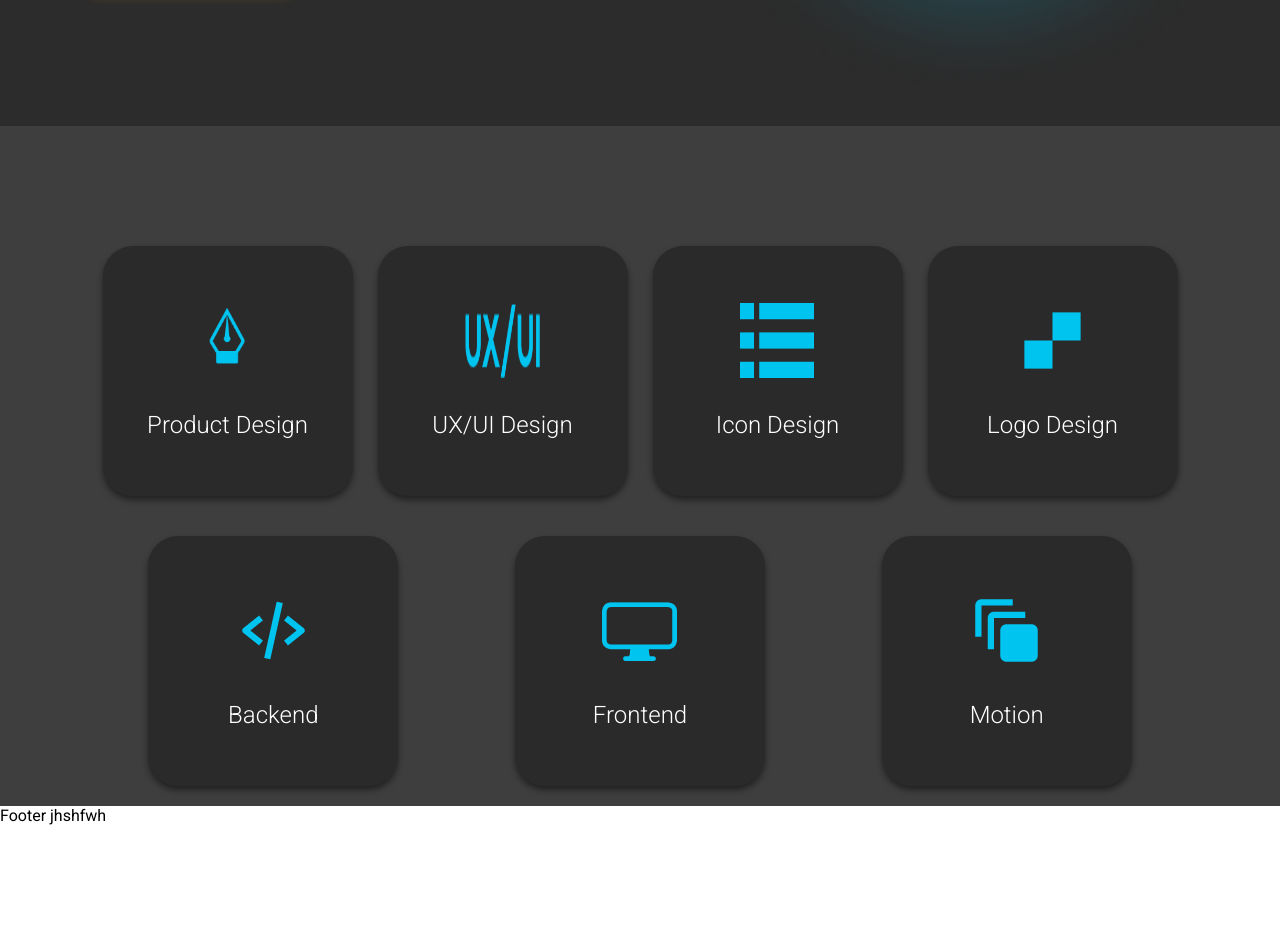
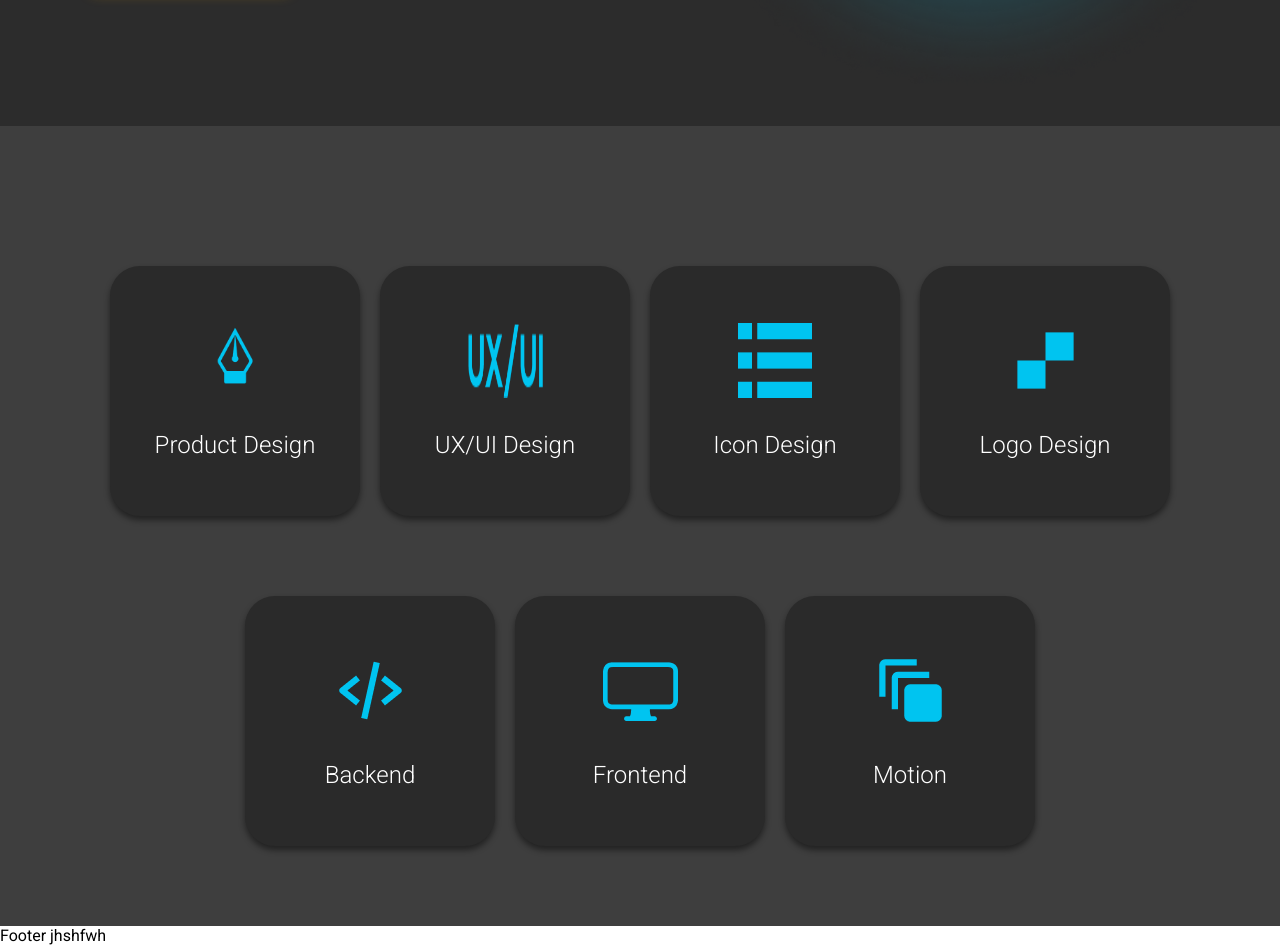
Before and after one commit to habibullo071/lending_1, a React (Create React App) app: page / in a window 1280 px wide. Shown: the part 640-1585 px from the top of the page. Before the commit the page ends 1465 px from the top, so only its background shows below. Built offline with nearby package versions, Linux system fonts and the light colour scheme.

Commit message:
ready abdulloh

```diff
--- a/src/components/Body/Body.jsx
+++ b/src/components/Body/Body.jsx
@@ -17,6 +17,7 @@ function Body() {
                 <div className="icons">
                   <img src={icon1} alt="i-1" />
                   <p>Product Design</p>
+                  <b>Lorem ipsum dolor sit amet consectetur adipisicing elit. Excepturi, obcaecati!</b>
                 </div>
                 <div className="icons">
                   <img src={icon2} alt="i-2" />
--- a/src/components/Body/Body.scss
+++ b/src/components/Body/Body.scss
@@ -6,15 +6,16 @@
 
 .body{
     background-color: #3e3e3e;
-    padding: 20px;
+    padding: 40px;
     &__top{
         margin-top: 60px;
         display: flex;
         align-items: center;
-        justify-content: space-around;
+        justify-content: center;
         flex-wrap: wrap;
         div{
-            width: 250px;
+            max-width: 250px;
+            width: 100%;
             height: 250px;
             display: flex;
             align-items: center;
@@ -23,7 +24,23 @@
             background-color: #2A2A2A;
             box-shadow: 0px 4px 6px 0px rgba(0, 0, 0, 0.47);
             border-radius: 30px;
-            margin-top: 40px;
+            cursor: pointer;
+            transition: 0.5s ease all;
+            margin: 40px 10px;
+            &:hover{
+                transform: translateY(-20px);
+                box-shadow: 0px 10px 9px 2px rgb(0,158,213);
+                // img{
+                //     display: none;
+                // }
+                // p{
+                //     display: none;
+                // }
+                // b{
+                //     display: block;
+                //     transform: rotateY(180deg);
+                // }
+            }
             img{
                 width: 75px;
                 height: 75px;
@@ -34,6 +51,14 @@
                 font-weight: 300;
                 color: white;
             }
+            b{
+                text-align: center;
+                font-size: 22px;
+                font-weight: 600;
+                color: white;
+                display: none;
+                transition: 0.5s;
+            }
         }
     }
 }
--- a/src/components/Head/Header.scss
+++ b/src/components/Head/Header.scss
@@ -21,15 +21,15 @@
                 text-decoration: none;
                 font-size: 18px;
                 font-weight: 300;
-                color: #E4E4E4;
+                color: #e4e4e4;
                 transition: 2s ease all;
 
                 &:hover {
-                    border-bottom: 1px solid #E2A300;
+                    border-bottom: 1px solid #e2a300;
                 }
 
                 &:first-child {
-                    border-bottom: 1px solid #E2A300;
+                    border-bottom: 1px solid #e2a300;
                 }
             }
         }
@@ -42,33 +42,42 @@
 
         .left {
             b {
-                color: #E4E4E4;
+                color: #e4e4e4;
                 font-size: 40px;
                 font-weight: 600;
             }
+
             h2 {
-                color: #E4E4E4;
+                color: #e4e4e4;
                 margin: 27px 0px;
                 font-size: 72px;
                 font-weight: 700;
             }
+
             p {
-                color: #E4E4E4;
+                color: #e4e4e4;
                 font-size: 18px;
                 font-weight: 300;
                 width: 430px;
                 line-height: 24px;
             }
-            .btn{
+
+            .btn {
                 margin-top: 27px;
                 width: 200px;
                 height: 50px;
-                background: linear-gradient(87deg, #E2A300 4.47%, #E29500 95.53%);
+                background: linear-gradient(87deg, #e2a300 4.47%, #e29500 95.53%);
                 border-radius: 6px;
                 box-shadow: 0px 2px 13px 0px rgba(226, 158, 0, 0.48);
                 font-weight: 700;
                 font-size: 18px;
                 border: none;
+                cursor: pointer;
+                transition: 0.4s ease all;
+
+                &:active {
+                    transform: scale(0.96);
+                }
             }
         }
 
```
